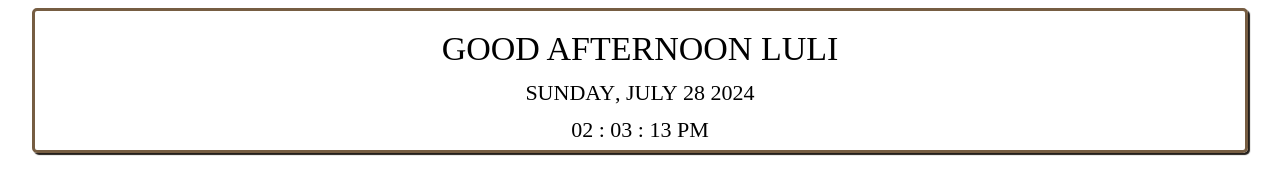
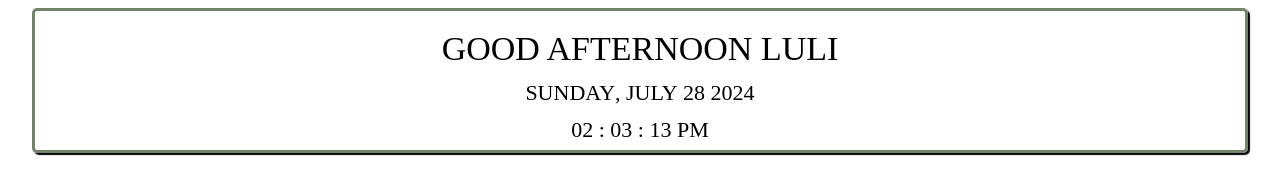
Before and after one commit to diminnie13/greetings3, a plain HTML site: page index.html in a window 1280 px wide. Drawn offline with Linux system fonts and the light colour scheme.

Commit message:
greetings green

```diff
--- a/index.html
+++ b/index.html
@@ -23,9 +23,9 @@
             flex-direction: column;
             max-width: 95%;
             margin: auto;
-            border: 3px solid #765D42;
+            border: 3px solid #70856A;
             border-radius: 5px;
-            box-shadow: 2px 2px 1px 0px #231E1A;
+            box-shadow: 2px 2px 1px 0px #040403;
 
         }
 
```
